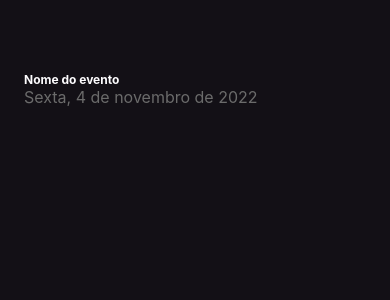
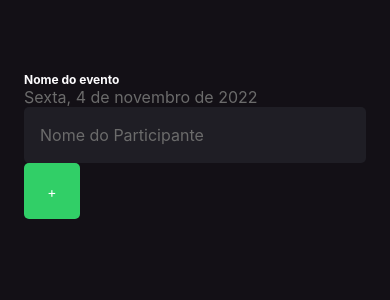
Before and after one commit to tomasfranco/imhere, a React Native app: screen / in a window 390 px wide. Shown: the top 300 px of the page. Built offline with nearby package versions, Linux system fonts and the light colour scheme.

Commit message:
criando botao - button creation

```diff
--- a/App.tsx
+++ b/App.tsx
@@ -1,4 +1,4 @@
-import Home from "./src/screens/home";
+import { Home } from "./src/screens/home";
 
 export default function App(){
 return (
--- a/src/screens/home/index.tsx
+++ b/src/screens/home/index.tsx
@@ -1,13 +1,31 @@
-import { Text, View  } from "react-native"
+import React from "react"
+import { Text, TextInput, TouchableOpacity, View  } from "react-native"
 import { styles } from "./styles"
 
 
-export default function Home(){
+export function Home(){
+
+function handleParticipantAdd() {
+  console.log("Você clicou no botão de Adicionar!")
+}
+
+
 return (
   <View style={styles.container}>
   <Text style={styles.eventName}>Nome do evento</Text>
 
   <Text style={styles.eventDate}>Sexta, 4 de novembro de 2022</Text>
 
+  <TextInput
+    style={styles.input}
+    placeholder="Nome do Participante"
+    placeholderTextColor="#6B6B6B"
+    />
+    <TouchableOpacity style={styles.button} onPress={handleParticipantAdd}>
+      <Text style={styles.buttonText}>
+        +
+      </Text>
+    </TouchableOpacity>
+
   </View>
 )}
--- a/src/screens/home/styles.ts
+++ b/src/screens/home/styles.ts
@@ -15,5 +15,24 @@ export const styles = StyleSheet.create({
   eventDate: {
     color: '#6B6B6b',
     fontSize: 16
+  },
+  input: {
+    height: 56,
+    backgroundColor: '#1F1E25',
+    borderRadius: 5,
+    color: '#fff',
+    padding: 16,
+    fontSize: 16,
+  },
+  buttonText: {
+    color: '#fff',
+  },
+  button: {
+    width: 56,
+    height: 56,
+    borderRadius: 5,
+    backgroundColor: '#31CF67',
+    alignItems: 'center',
+    justifyContent: 'center',
   }
 })
```
